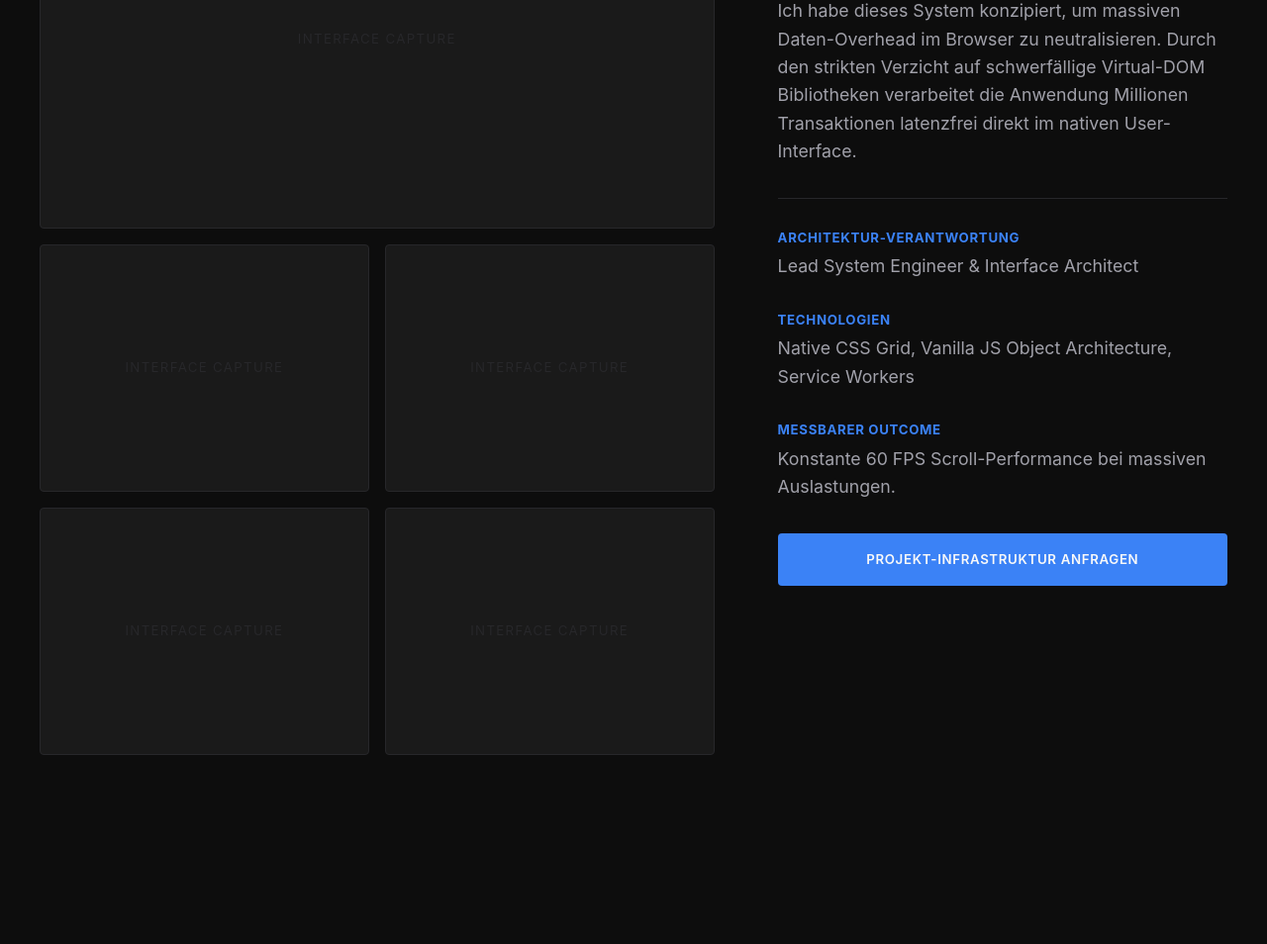
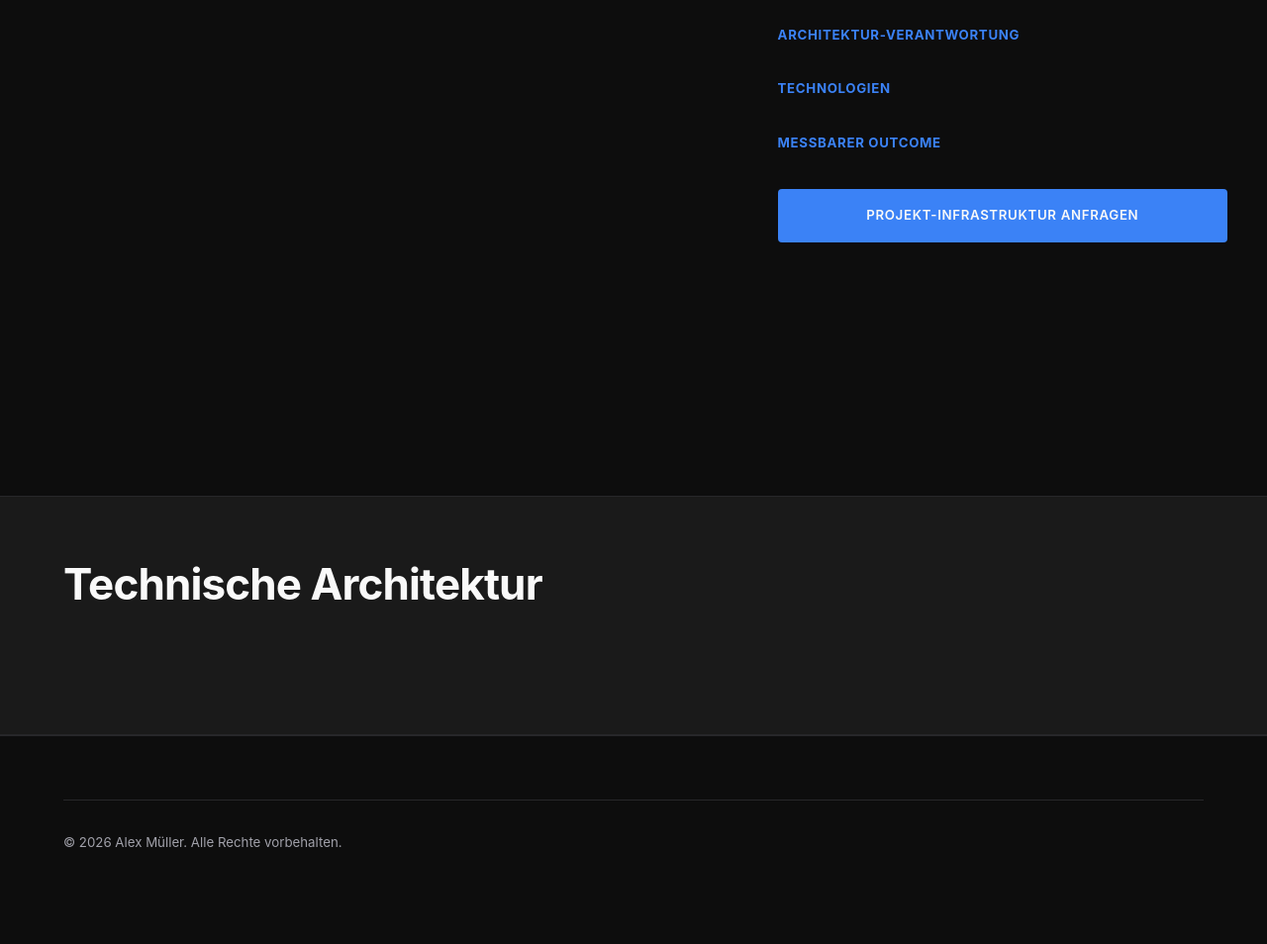
Before and after one commit to Emi15454/m294, a plain HTML site: page html/projektdetail.html in a window 1280 px wide. Shown: the part 361-1315 px from the top of the page at 99% size. After the commit the page ends 1255 px from the top, so only its background shows below. Drawn offline with Linux system fonts and the light colour scheme; no server answers.

Commit message:
correct json path, remove project-gallery and architecture grid from projektdetail.html, remove hardcoded HTML

```diff
--- a/html/projektdetail.html
+++ b/html/projektdetail.html
@@ -22,37 +22,13 @@
         </nav>
       </div>
     </header>
-
     <main>
       <div class="container section-spacing">
         <div class="detail-grid">
-          <section class="project-gallery" aria-label="Projekt visuelle Belege">
-            <div
-              class="gallery-item featured"
-              role="img"
-              aria-label="Dominantes Hero-Mockup"
-            ></div>
-            <div
-              class="gallery-item"
-              role="img"
-              aria-label="Detail-Ansicht UI-Komponente"
-            ></div>
-            <div
-              class="gallery-item"
-              role="img"
-              aria-label="Mobile View Implementation"
-            ></div>
-            <div
-              class="gallery-item"
-              role="img"
-              aria-label="Code Struktur"
-            ></div>
-            <div
-              class="gallery-item"
-              role="img"
-              aria-label="Performance Benchmarks"
-            ></div>
-          </section>
+          <section
+            class="project-gallery"
+            aria-label="Projekt visuelle Belege"
+          ></section>
 
           <aside class="sidebar-sticky">
             <div>
@@ -66,43 +42,25 @@
                 "
                 >Case Study</span
               >
-              <h1
-                style="
-                  font-size: var(--fs-h2);
-                  margin-top: var(--space-xs);
-                  margin-bottom: var(--space-sm);
-                "
-              >
-                Fintech System Engine
-              </h1>
-              <p>
-                Ich habe dieses System konzipiert, um massiven Daten-Overhead im
-                Browser zu neutralisieren. Durch den strikten Verzicht auf
-                schwerfällige Virtual-DOM Bibliotheken verarbeitet die Anwendung
-                Millionen Transaktionen latenzfrei direkt im nativen
-                User-Interface.
-              </p>
+              <h1></h1>
+              <p></p>
             </div>
 
             <hr style="border: 0; border-top: 1px solid var(--border-color)" />
 
             <div class="meta-block">
               <h3>Architektur-Verantwortung</h3>
-              <p>Lead System Engineer & Interface Architect</p>
+              <p></p>
             </div>
 
             <div class="meta-block">
               <h3>Technologien</h3>
-              <p>
-                Native CSS Grid, Vanilla JS Object Architecture, Service Workers
-              </p>
+              <p></p>
             </div>
 
             <div class="meta-block">
               <h3>Messbarer Outcome</h3>
-              <p>
-                Konstante 60 FPS Scroll-Performance bei massiven Auslastungen.
-              </p>
+              <p></p>
             </div>
 
             <a
@@ -115,42 +73,15 @@
         </div>
       </div>
 
-      <section class="architecture-breakdown" aria-labelledby="arch-title">
+      <section class="architecture-breakdown">
         <div class="container">
-          <h2
-            id="arch-title"
-            style="margin-bottom: var(--space-xl); font-size: var(--fs-h2)"
-          >
+          <h2 style="margin-bottom: var(--space-xl); font-size: var(--fs-h2)">
             Technische Architektur
           </h2>
-
-          <div class="architecture-grid">
-            <div class="arch-card">
-              <h4>01 // Proxy Data Ingestion</h4>
-              <p>
-                Die Datenströme werden über native ECMA-Proxies direkt überwacht
-                und ohne Rendering-Verzögerung verarbeitet.
-              </p>
-            </div>
-            <div class="arch-card">
-              <h4>02 // CSS Variable Layering</h4>
-              <p>
-                Das gesamte visuelle Feedback steuert sich dynamisch über
-                atomare CSS Custom Properties für minimale CPU-Last.
-              </p>
-            </div>
-            <div class="arch-card">
-              <h4>03 // Garbage Compaction</h4>
-              <p>
-                Der Script-Aufbau verhindert Speicherlecks durch saubere
-                Event-Listener Deregistrierung beim View-Wechsel.
-              </p>
-            </div>
-          </div>
+          <div class="architecture-grid"></div>
         </div>
       </section>
     </main>
-
     <footer class="site-footer">
       <div class="container">
         <div class="footer-bottom">
--- a/js/main.js
+++ b/js/main.js
@@ -24,7 +24,7 @@ class PortfolioApp {
 
   async fetchPortfolioData() {
     try {
-      const response = await fetch("../data/portfolio-data.json");
+      const response = await fetch("../data/projects.json");
       if (!response.ok) throw new Error(`HTTP Error: ${response.status}`);
       return await response.json();
     } catch (error) {
```
